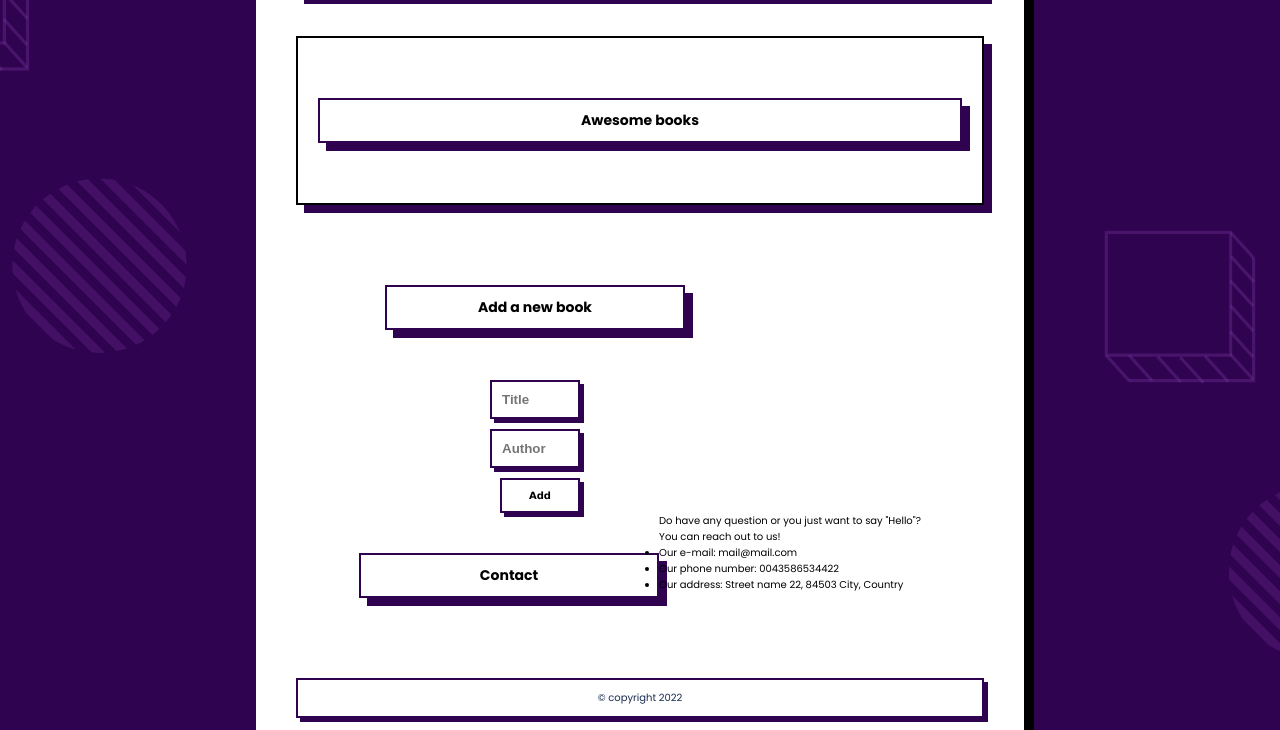
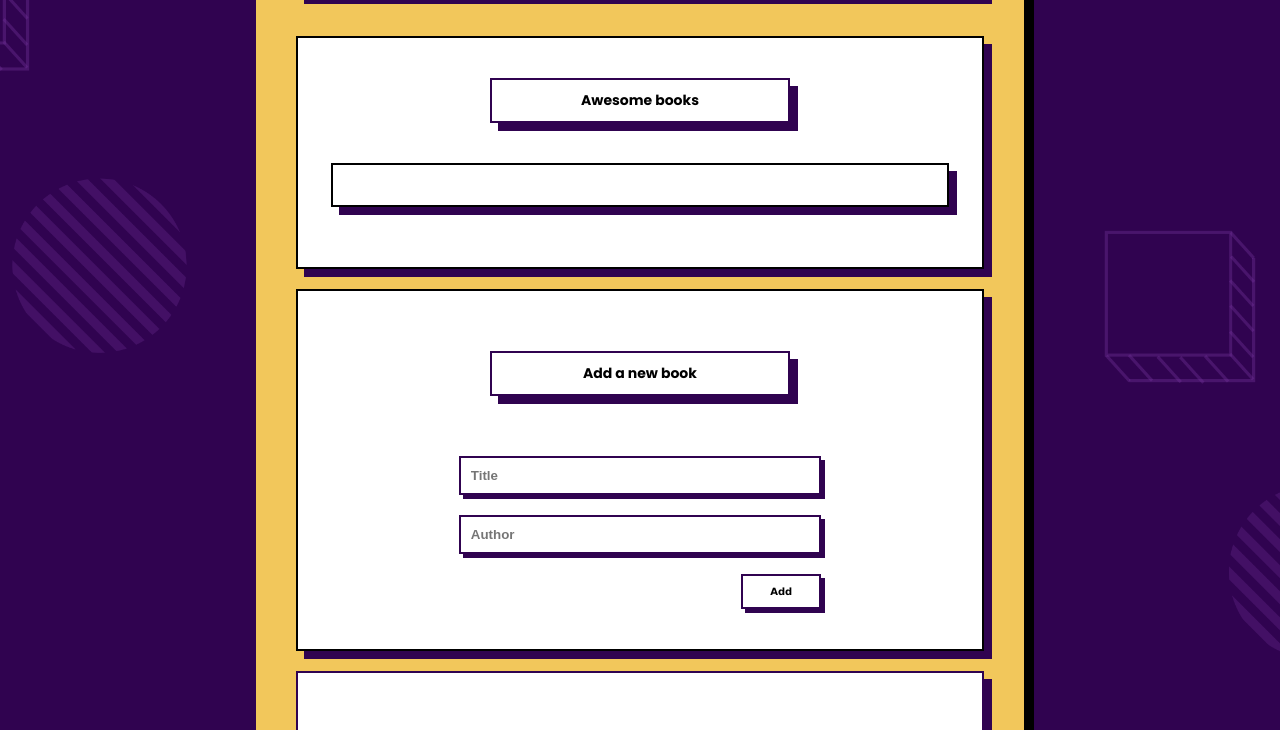
Before and after one commit to andres-condezo/Awesome-books, a website with bundled scripts: page index.html in a window 1280 px wide. Shown: the part 132-862 px from the top of the page. Built offline with nearby package versions, Linux system fonts and the light colour scheme.

Commit message:
style(style.css): [Create styles for form and contact section]

```diff
--- a/src/style.css
+++ b/src/style.css
@@ -12,10 +12,6 @@
 * {
   margin: 0;
   padding: 0;
-  box-sizing: border-box;
-}
-
-*:hover, *:active {
   box-sizing: border-box;
 }
 
@@ -43,7 +39,7 @@ body {
   margin-top: 4rem;
   padding: 4rem;
   box-shadow: 10px 10px 0 rgba(0, 0, 0, 8);
-  background-color: #fff;
+  background-color: #f2c75b;
 }
 
 main {
@@ -83,7 +79,7 @@ header nav .header__ul {
 header nav ul li .header__logo {
   font-size: 1.6rem;
   font-weight: 700;
-  margin-left: 1.5rem;
+  margin-left: 2.5rem;
   color: var(--primary-color);
   text-decoration: none;
 }
@@ -129,10 +125,9 @@ header nav ul li .header__logo[disabled] {
   font-size: 1.2rem;
   line-height: 2rem;
   text-decoration: none;
-  padding: 0 1.5rem 0 1.5rem;
+  padding: 0 2.5rem 0 2.5rem;
   color: var(--neutral-color);
 }
-
 
 .desktop-menu li a:hover {
   color: var(--accent-color);
@@ -140,22 +135,33 @@ header nav ul li .header__logo[disabled] {
 
 .title {
   min-width: 30rem;
-  margin-bottom: 2rem;
+  background-color: #fff;
   font-size: 1.4rem;
   border: 2px solid var(--primary-color);
   box-shadow: 8px 8px 0 var(--primary-color);
   padding: 1rem 2rem;
-  margin: 4rem 0 4rem 0;
+  margin: 2rem 0 4rem 0;
   text-align: center;
 }
 
 .book-container {
   width: 100%;
+  background-color: #fff;
   display: flex;
   flex-direction: column;
+  align-items: center;
   border: 2px solid black;
   padding: 2rem;
   margin-bottom: 2rem;
+  box-shadow: 8px 8px 0 var(--primary-color);
+}
+
+.list-book {
+  width: 96%;
+  background-color: #fff;
+  border: 2px solid black;
+  padding: 2rem;
+  margin-bottom: 4rem;
   box-shadow: 8px 8px 0 var(--primary-color);
 }
 
@@ -178,22 +184,24 @@ hr {
   border: 1px solid black;
 }
 
-.form {
+.add-new {
   width: 100%;
-  margin-top: 2rem;
-  width: 30%;
+  background-color: #fff;
+  border: 2px solid black;
+  padding: 4rem;
+  margin-bottom: 2rem;
+  box-shadow: 8px 8px 0 var(--primary-color);
   display: flex;
   flex-direction: column;
   align-items: center;
-  gap: 1rem;
 }
 
-.showSection {
+.form {
+  width: 60%;
   display: flex;
-}
-
-.hiddenSection {
-  display: none;
+  flex-direction: column;
+  align-items: center;
+  gap: 2rem;
 }
 
 .form .form-title {
@@ -202,7 +210,6 @@ hr {
 
 .form input {
   width: 100%;
-  border: 2px solid black;
   padding: 1rem;
   border: 2px solid var(--primary-color);
   box-shadow: 4px 4px 0 var(--primary-color);
@@ -219,13 +226,12 @@ hr {
   border: 2px solid var(--primary-color);
   box-shadow: 4px 4px 0 var(--primary-color);
   padding: 1rem;
-  background-color: white;
+  background-color: #fff;
   font-size: 1rem;
   font-family: Verdana, Geneva, Tahoma, sans-serif;
   font-weight: bold;
   cursor: pointer;
 }
-
 
 .removeBookBtn:hover,
 .addBookBtn:hover {
@@ -233,16 +239,34 @@ hr {
   color: #fff;
 }
 
-.contact {
+.contact-container {
+  width: 100%;
+  background-color: #fff;
+  font-size: 1.6rem;
   display: flex;
+  flex-direction: column;
+  align-items: center;
+  border: 2px solid var(--primary-color);
+  box-shadow: 8px 8px 0 var(--primary-color);
+  padding: 4rem;
+}
+
+.list-contact {
+  font-size: 1.6rem;
+  margin: 1rem 0 3rem 4rem;
 }
 
 footer {
   width: 100%;
+  background-color: #fff;
   padding: 1rem;
   text-align: center;
   margin-top: 4rem;
   color: var(--neutral-color);
   border: 2px solid var(--primary-color);
-  box-shadow: 4px 4px 0 var(--primary-color);
+  box-shadow: 8px 8px 0 var(--primary-color);
 }
+
+.hideSection {
+  display: none;
+}
```
